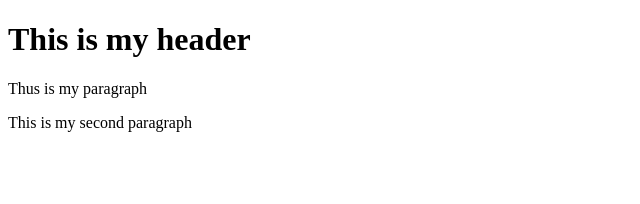
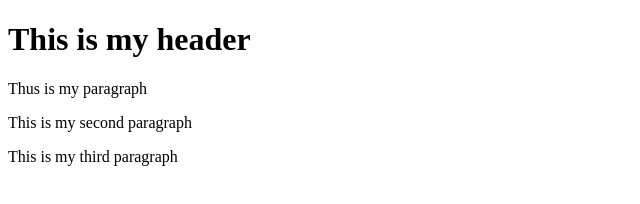
Before and after one commit to hashmat-wani/git-test, a website: page index.html in a window 1280 px wide. Shown: the whole page, without its empty margins (0-640 px from the left). Drawn offline with Linux system fonts and the light colour scheme.

Commit message:
forth commit

```diff
--- a/index.html
+++ b/index.html
@@ -5,5 +5,6 @@
         <h1>This is my header</h1>
         <p>Thus is my paragraph</p>
         <p>This is my second paragraph</p>
+        <p>This is my third paragraph</p>
     </body>
 </html>
```
Also changed, not shown: package.json (added, +24 -0 lines), 2 other files.
